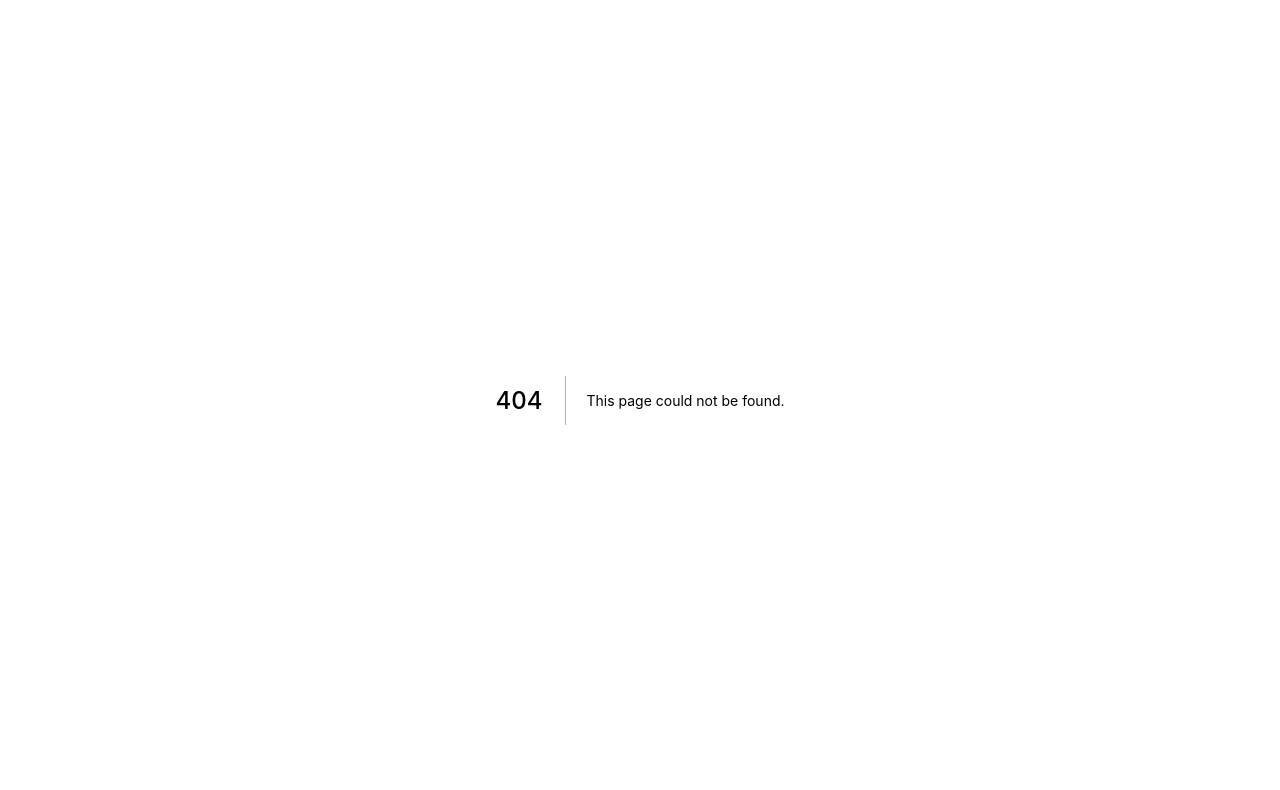
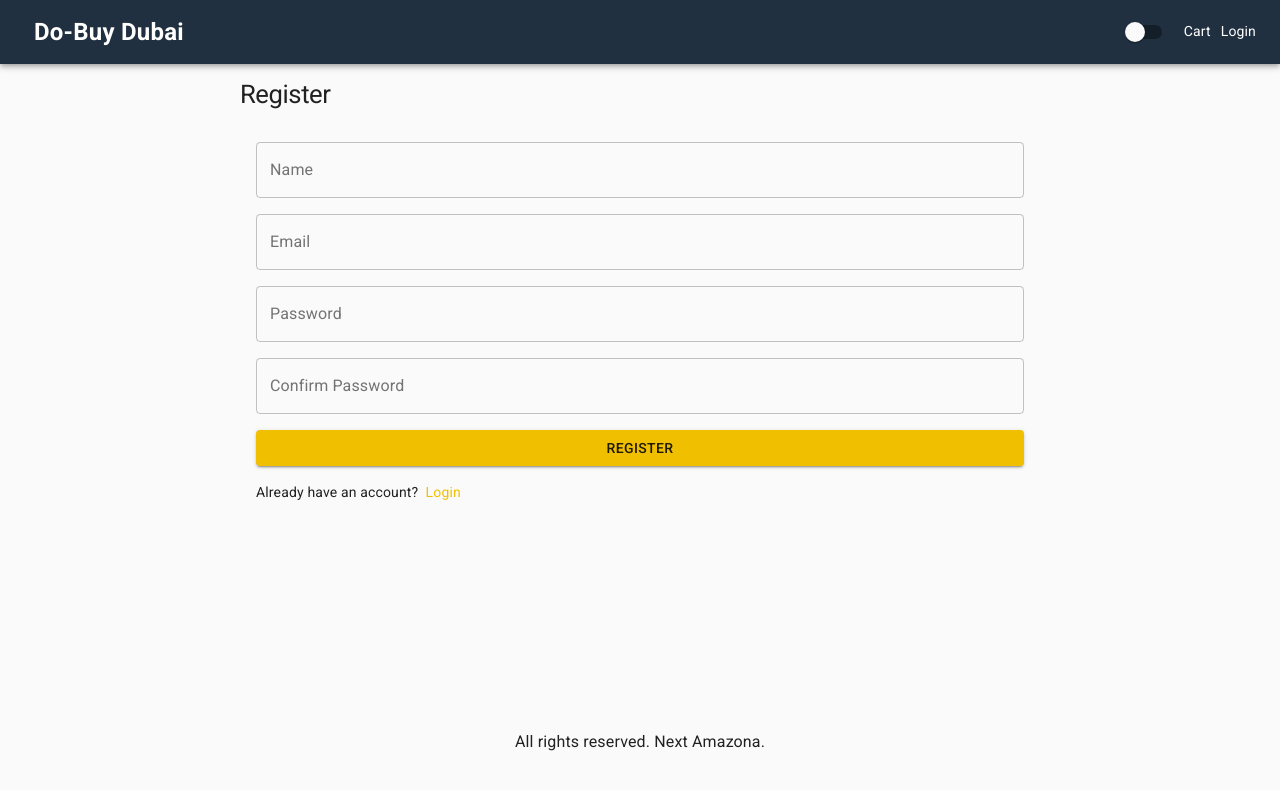
Before and after one commit to myko1328/dobuy-ecommerce, a Next.js app: page /register in a window 1280 px wide. Before the commit this address had no page. Shown: the top 790 px of the page. Built offline with nearby package versions, Linux system fonts and the light colour scheme.

Commit message:
implement register layout and api

```diff
--- /dev/null
+++ b/pages/api/users/register.js
@@ -0,0 +1,29 @@
+import bcrypt from 'bcryptjs';
+import nc from 'next-connect';
+import User from '../../../models/User';
+import { signToken } from '../../../utils/auth';
+import db from '../../../utils/db';
+
+const handler = nc();
+
+handler.post(async (req, res) => {
+	await db.connect();
+	const newUser = new User({
+		name: req.body.name,
+		email: req.body.email,
+		password: bcrypt.hashSync(req.body.password),
+		isAdmin: false,
+	});
+	const user = await newUser.save();
+	await db.disconnect();
+	const token = signToken(user);
+	res.send({
+		token,
+		_id: user._id,
+		name: user.name,
+		email: user.email,
+		isAdmin: user.isAdmin,
+	});
+});
+
+export default handler;
--- /dev/null
+++ b/pages/register.js
@@ -0,0 +1,121 @@
+import {
+	Button,
+	Link,
+	List,
+	ListItem,
+	TextField,
+	Typography,
+} from '@material-ui/core';
+import React, { useContext, useEffect, useState } from 'react';
+import Layout from '../components/Layout';
+import NextLink from 'next/link';
+import useStyle from '../utils/styles';
+import axios from 'axios';
+import { Store } from '../utils/Store';
+import { useRouter } from 'next/router';
+import Cookies from 'js-cookie';
+
+const Register = () => {
+	const router = useRouter();
+	const { redirect } = router.query; //login?redirect=shipping
+	const { state, dispatch } = useContext(Store);
+	const { userInfo } = state;
+
+	useEffect(() => {
+		if (userInfo) {
+			router.push('/');
+		}
+	}, []);
+
+	const [name, setName] = useState('');
+	const [email, setEmail] = useState('');
+	const [password, setPassword] = useState('');
+	const [confirmPassword, setConfirmPassword] = useState('');
+
+	const classes = useStyle();
+
+	const submitHandler = async (e) => {
+		e.preventDefault();
+		if (password !== confirmPassword) {
+			alert("password don't match");
+			return;
+		}
+		try {
+			const { data } = await axios.post('/api/users/register', {
+				name,
+				email,
+				password,
+			});
+			dispatch({ type: 'USER_LOGIN', payload: data });
+			Cookies.set('userInfo', JSON.stringify(data));
+			router.push(redirect || '/');
+		} catch (error) {
+			alert(error.response.data ? error.response.data.message : error.message);
+		}
+	};
+
+	return (
+		<Layout title='Register'>
+			<form onSubmit={submitHandler} className={classes.form}>
+				<Typography component='h1' variant='h1'>
+					Register
+				</Typography>
+				<List>
+					<ListItem>
+						<TextField
+							variant='outlined'
+							fullWidth
+							id='name'
+							label='Name'
+							inputProps={{ type: 'name' }}
+							onChange={(e) => setName(e.target.value)}
+						></TextField>
+					</ListItem>
+					<ListItem>
+						<TextField
+							variant='outlined'
+							fullWidth
+							id='email'
+							label='Email'
+							inputProps={{ type: 'email' }}
+							onChange={(e) => setEmail(e.target.value)}
+						></TextField>
+					</ListItem>
+					<ListItem>
+						<TextField
+							variant='outlined'
+							fullWidth
+							id='password'
+							label='Password'
+							inputProps={{ type: 'password' }}
+							onChange={(e) => setPassword(e.target.value)}
+						></TextField>
+					</ListItem>
+					<ListItem>
+						<TextField
+							variant='outlined'
+							fullWidth
+							id='confirmPassword'
+							label='Confirm Password'
+							inputProps={{ type: 'password' }}
+							onChange={(e) => setConfirmPassword(e.target.value)}
+						></TextField>
+					</ListItem>
+					<ListItem>
+						<Button variant='contained' type='submit' fullWidth color='primary'>
+							Register
+						</Button>
+					</ListItem>
+					<ListItem>
+						Already have an account? &nbsp;
+						<NextLink href={`/login?redirect=${redirect || '/'}`} passHref>
+							<Link>Login</Link>
+						</NextLink>
+					</ListItem>
+				</List>
+			</form>
+		</Layout>
+	);
+};
+
+export default Register;
```
